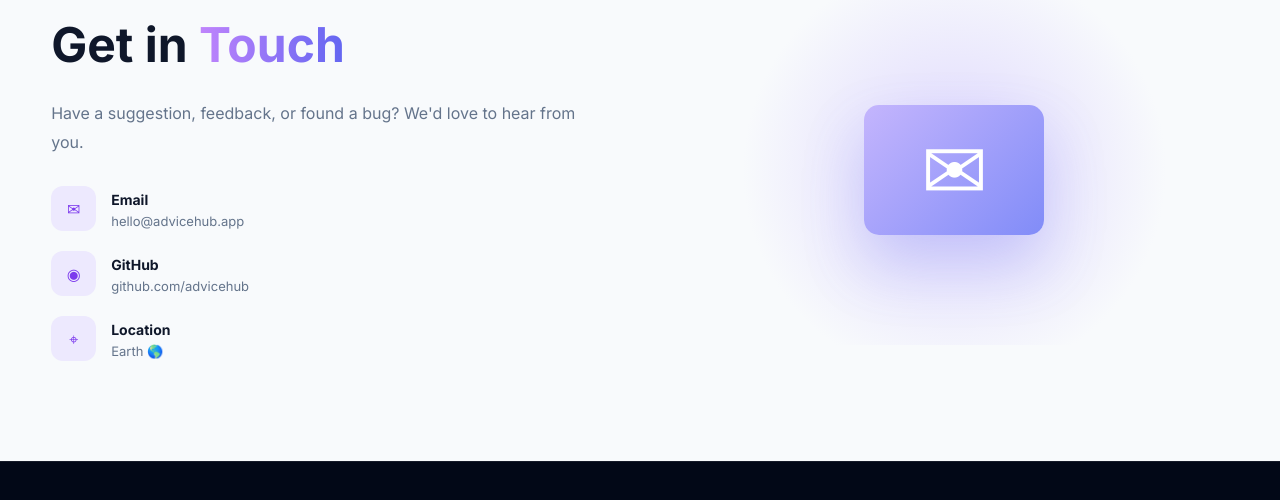
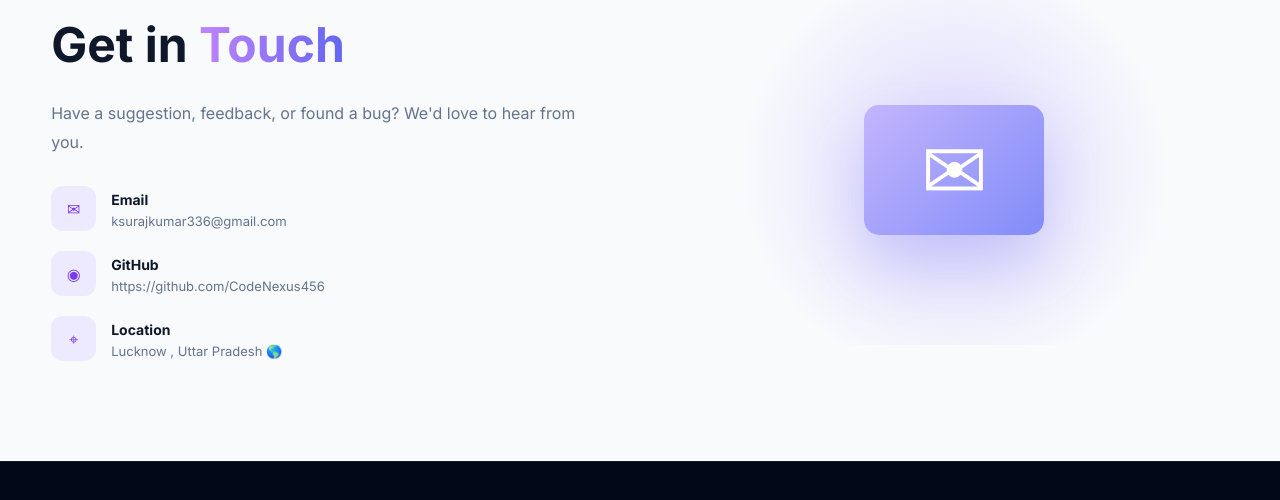
Before and after one commit to CodeNexus456/Advice-Hub, a plain HTML site: page index.html in a window 1280 px wide. Shown: the part 2568-3068 px from the top of the page. Drawn offline with nearby package versions, Linux system fonts and the light colour scheme; no server answers.

Commit message:
add new file

```diff
--- a/index.html
+++ b/index.html
@@ -479,7 +479,7 @@
                             <span>✉</span>
                             <div>
                                 <strong>Email</strong>
-                                <p>hello@advicehub.app</p>
+                                <p>ksurajkumar336@gmail.com</p>
                             </div>
                         </div>
 
@@ -488,7 +488,7 @@
                             <span>◉</span>
                             <div>
                                 <strong>GitHub</strong>
-                                <p>github.com/advicehub</p>
+                                <p>https://github.com/CodeNexus456</p>
                             </div>
                         </div>
 
@@ -497,7 +497,7 @@
                             <span>⌖</span>
                             <div>
                                 <strong>Location</strong>
-                                <p>Earth 🌎</p>
+                                <p>Lucknow , Uttar Pradesh 🌎</p>
                             </div>
                         </div>
 
```
